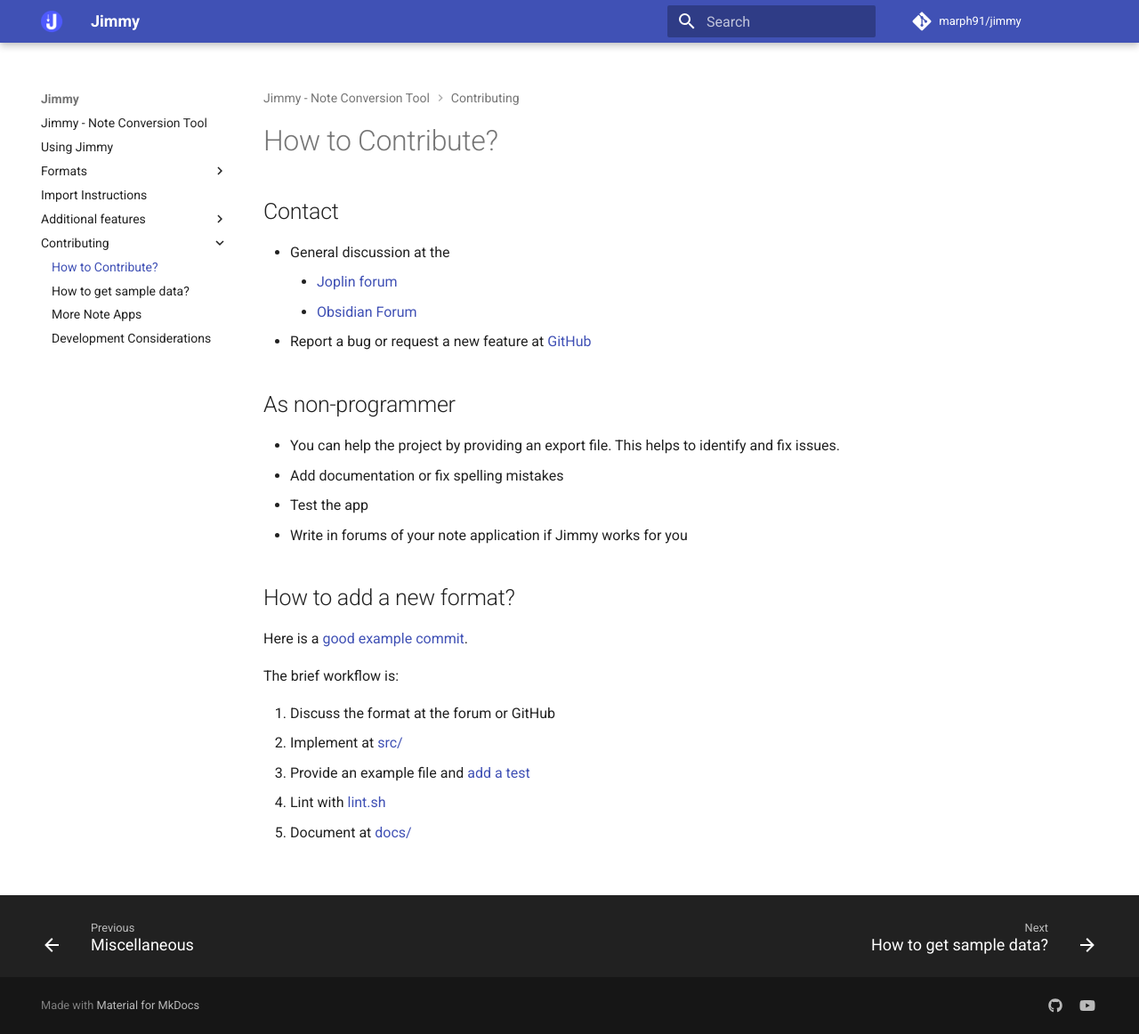
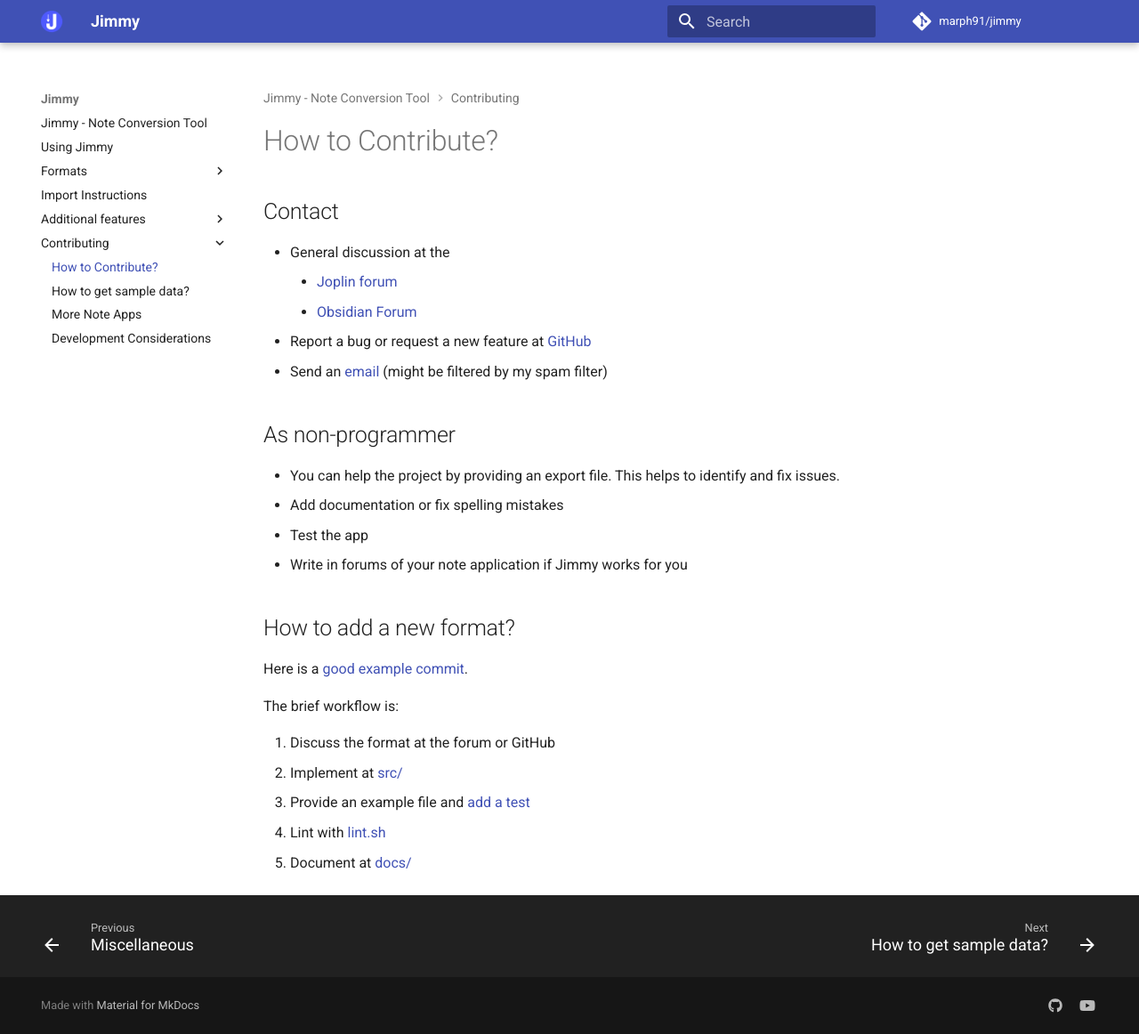
Before and after one commit to marph91/jimmy, an MkDocs documentation site: the page built from docs/contributing/contributing.md, in a window 1280 px wide and 1162 px high. Shown: the whole window at 89% size. Built offline with MkDocs 1.6.1 and Material for MkDocs 9.7.7, drawn with Linux system fonts in a browser that asks for light colours; comment, search, counter and statistics services are not loaded.

Commit message:
docs: add obfuscated email

```diff
--- a/docs/contributing/contributing.md
+++ b/docs/contributing/contributing.md
@@ -8,6 +8,7 @@
     - [Joplin forum](https://discourse.joplinapp.org/t/jimmy-a-joplin-import-tool/38503)
     - [Obsidian Forum](https://forum.obsidian.md/t/jimmy-convert-your-notes-to-markdown/88685)
 - Report a bug or request a new feature at [GitHub](https://github.com/marph91/jimmy/issues/new/choose)
+- Send an <a href="&#109;&#97;&#105;&#108;&#116;&#111;&colon;&#109;&#97;&#114;&#116;&#105;&#110;&period;&#100;&commat;&#97;&#110;&#100;&#105;&#120;&period;&#100;&#101;">email</a> (might be filtered by my spam filter)
 
 ## As non-programmer
 
```
